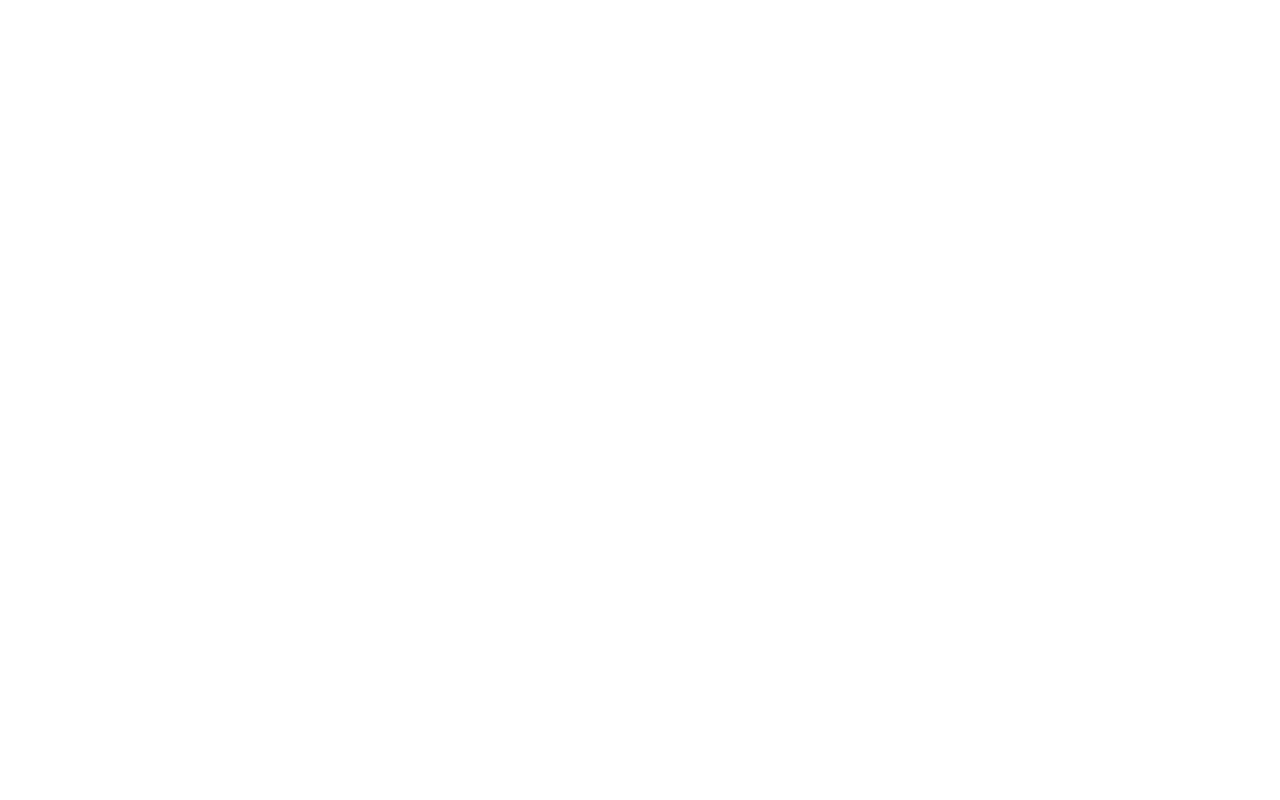
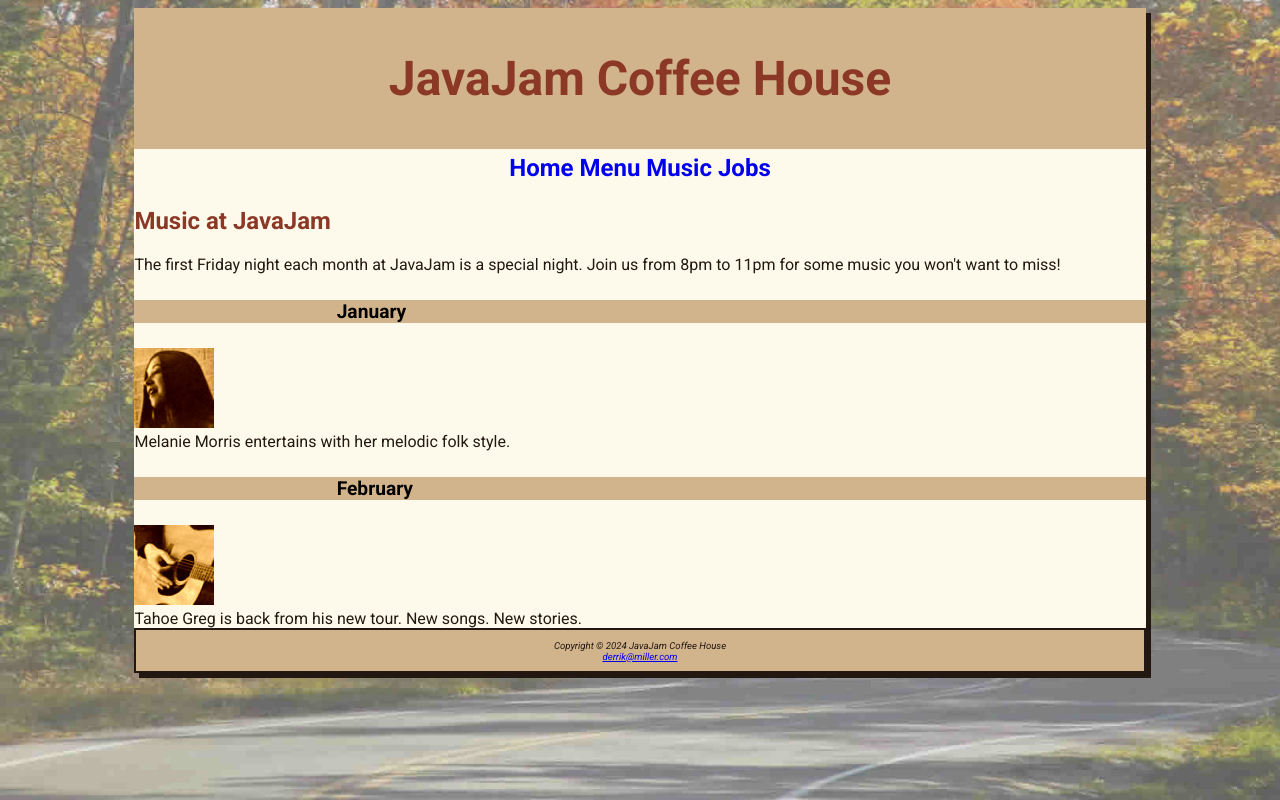
Before and after one commit to RikoSwave/rikoswave.github.io, a plain HTML site: page javajam/music.html in a window 1280 px wide. Drawn offline with Linux system fonts and the light colour scheme.

Commit message:
Music page work
Finished working on adding the music page and tidying up some of the css.

```diff
--- a/javajam/javajam.css
+++ b/javajam/javajam.css
@@ -9,6 +9,10 @@ body {
   font-size: 100%;
   font-family: Roboto, Tahoma, Arial, sans-serif;
   background-image: url(images/fadedroad50.jpg);
+  background-attachment: fixed;
+  background-size: cover;
+  background-repeat: no-repeat;
+  /* padding: 10px 10px 20px 10px; */
 }
 
 #wrapper {
@@ -16,15 +20,24 @@ body {
   margin-left: auto;
   margin-right: auto;
   width: 80%;
+  min-width: 900px;
+  max-width: 1280px;
+  box-shadow: 5px 5px;
 }
 
 nav {
   font-weight: bold;
   text-align: center;
+  font-size: 1.5em;
+  padding: 5px 5px;
+}
+
+nav a {
+  text-decoration: none;
 }
 
 h1 {
-  line-height: 200%;
+  font-size: 3em;
 }
 
 h2 {
@@ -35,10 +48,19 @@ h3 {
   color: #8c3826;
 }
 
+h4 {
+  color: black;
+  background-color: #d2b48c;
+  font-size: 1.2em;
+  padding-left: .5em;
+}
+
+
 header {
   background-color: #d2b48c;
   color: #8c3826;
   text-align: center;
+  padding: 10px 10px 10px 10px;
 }
 
 footer {
@@ -46,8 +68,25 @@ footer {
   font-size: 0.6em;
   font-style: italic;
   text-align: center;
+  padding: 1em;
+  border: 2px solid #221811;
 }
 
-img.roadimage{
+img.roadimage {
   width: 100%;
 }
+img.mugs {
+  float: right;
+  width: 45%;
+
+}
+
+.menuIntro {
+  float: left;
+}
+
+.details {
+  padding-left: 20%;
+  padding-right: 20%;
+
+}
--- a/javajam/music.html
+++ b/javajam/music.html
@@ -2,10 +2,45 @@
 <html lang="en">
 <head>
     <meta charset="UTF-8">
+    <meta http-equiv="X-UA-Compatible" content="IE=edge">
     <meta name="viewport" content="width=device-width, initial-scale=1.0">
-    <title>Document</title>
+    <title>Derrik Miller IS3700; JavaJam Music</title>
+    <meta name="description" content="JavaJam Coffee House Case Study">
+    <meta name="author" content="Derrik Miller">
+    <meta name="keywords" content="Homework, USU, Data Analytics and Information Systems">
+
+    <link rel="stylesheet" href="javajam.css" />
+    <link rel="preconnect" href="https://fonts.googleapis.com">
+    <link rel="preconnect" href="https://fonts.gstatic.com" crossorigin>
+    <link href="https://fonts.googleapis.com/css2?family=Roboto:ital,wght@0,100;0,300;0,400;0,500;0,700;0,900;1,100;1,300;1,400;1,500;1,700;1,900&display=swap" rel="stylesheet">
 </head>
 <body>
+    <div id="wrapper" class="wrapper">
+        <header>
+            <h1><b>JavaJam Coffee House</b></h1>
+        </header>
+        <nav>
+            <a href="index.html">Home</a>
+            <a href="menu.html">Menu</a>
+            <a href="music.html">Music</a>
+            <a href="jobs.html">Jobs</a>
+        </nav>
+        <h2>Music at JavaJam</h2>
+        <p>The first Friday night each month at JavaJam is a special night. Join us from 8pm to 11pm for some music you won't want to miss!</p>
+        <div>
+            <h4 class="details">January</h4>
+            <img src="images/melaniethumb.jpg" alt="Melanie Morris">
+            <figcaption>Melanie Morris entertains with her melodic folk style.</figcaption>
+        </div>
+        <div>
+            <h4 class="details">February</h4>
+            <img src="images/gregthumb.jpg" alt="Tahoe Greg">
+            <figcaption>Tahoe Greg is back from his new tour. New songs. New stories.</figcaption>
+        </div>
+        <footer>Copyright © 2024 JavaJam Coffee House<br>
+            <a href="mailto:derrik@miller.com">derrik@miller.com</a>
+        </footer>
+    </div>
 
 </body>
 </html>
--- a/sideproject/osrs.css
+++ b/sideproject/osrs.css
@@ -2,6 +2,7 @@ body {
   font-family: Arial, sans-serif;
   background-image: url("images/dragonOutline.jpg");
   background-size: cover;
+  background-repeat: no-repeat;
   /* color: #fff; */
 }
 
```
Also changed, not shown: javajam/menu.html (+5 -3 lines).
